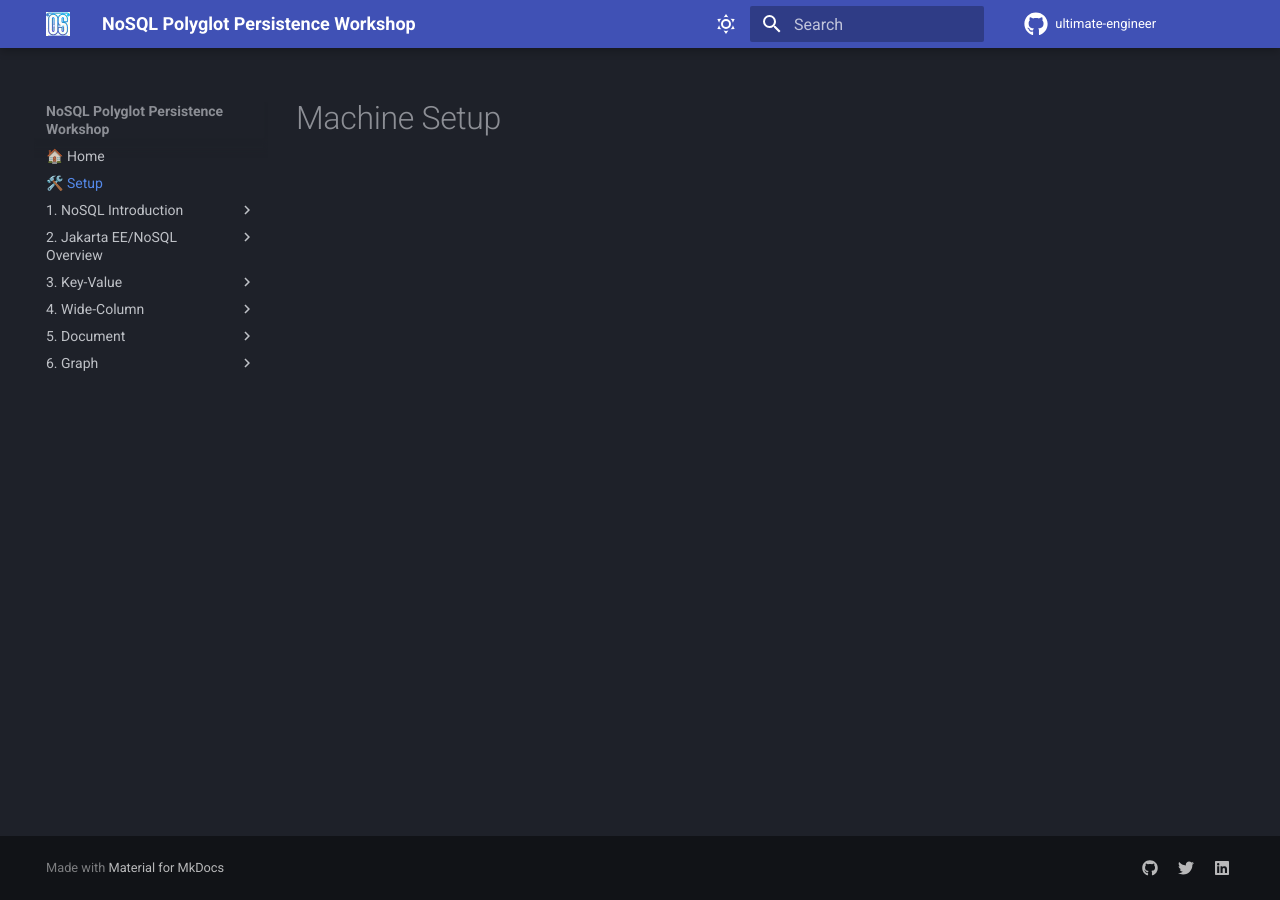
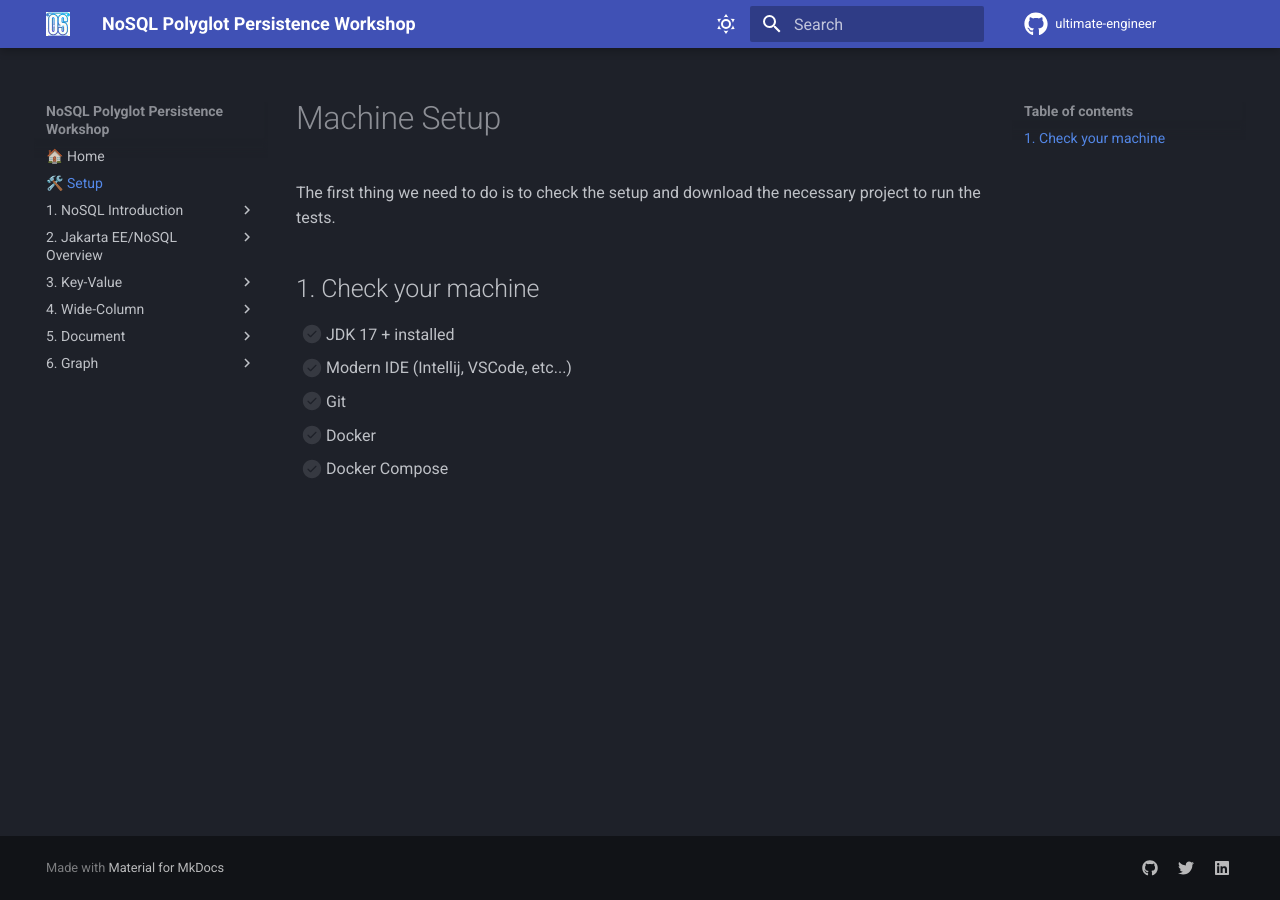
Before and after one commit to o-s-expert/polyglot-nosql, an MkDocs documentation site: the page built from docs/setup.md, in a window 1280 px wide. Built offline with MkDocs 1.6.1 and Material for MkDocs 9.7.7, drawn with Linux system fonts in a browser that asks for light colours; comment, search, counter and statistics services are not loaded.

Commit message:
docs: create initial setup
Signed-off-by: Otavio Santana <otaviopolianasantana@gmail.com>

```diff
--- a/docs/setup.md
+++ b/docs/setup.md
@@ -1 +1,11 @@
 # Machine Setup
+
+The first thing we need to do is to check the setup and download the necessary project to run the tests.
+
+## 1. Check your machine
+
+- [ ] JDK 17 + installed
+- [ ] Modern IDE (Intellij, VSCode, etc...)
+- [ ] Git
+- [ ] Docker
+- [ ] Docker Compose
```
